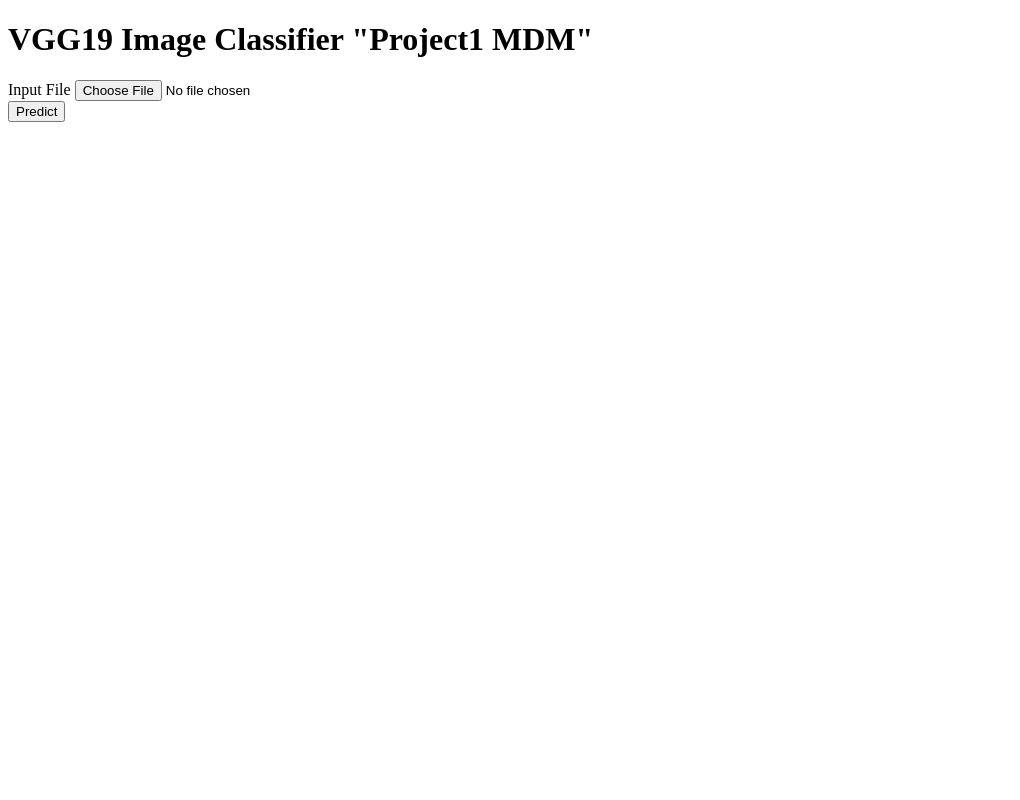
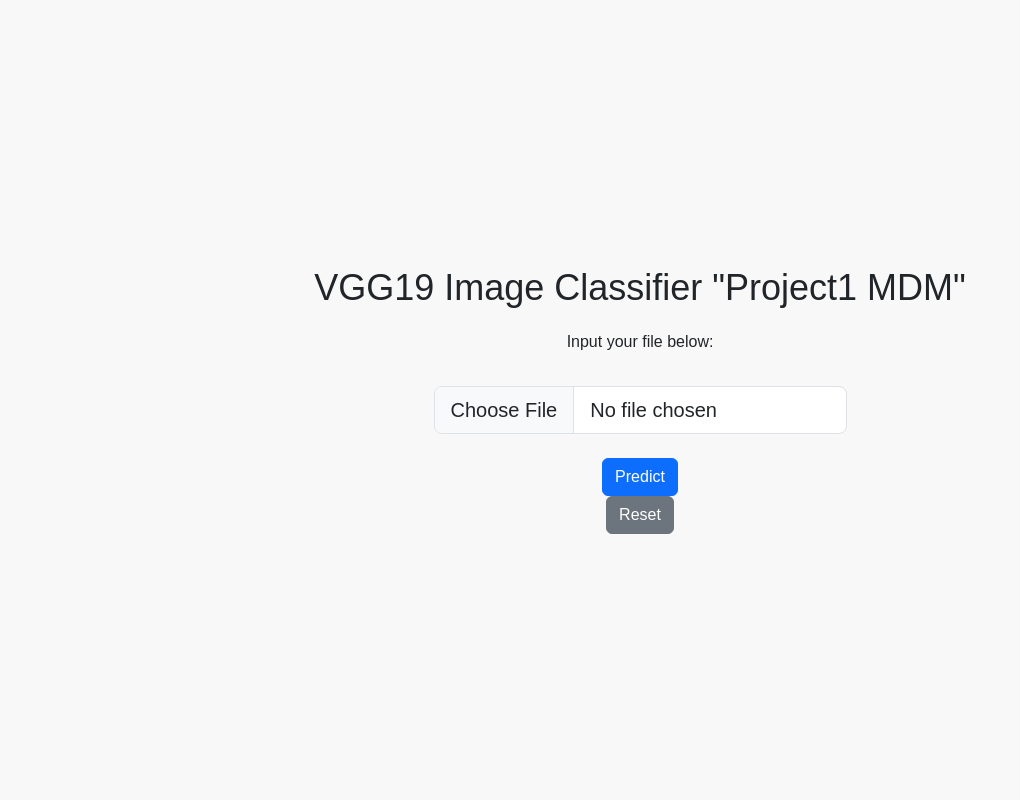
Before and after one commit to schmij03/project1mdm, a Flask app: page / in a window 1280 px wide. Shown: the whole page, without its empty margins (0-1020 px from the left). Run offline with Flask 3, Linux system fonts and the light colour scheme.

Commit message:
changed the design of the html

```diff
--- a/templates/index.html
+++ b/templates/index.html
@@ -1,20 +1,70 @@
 <!DOCTYPE html>
 <html>
+    <link href="https://cdn.jsdelivr.net/npm/bootstrap@5.3.0-alpha2/dist/css/bootstrap.min.css" rel="stylesheet" integrity="sha384-aFq/bzH65dt+w6FI2ooMVUpc+21e0SRygnTpmBvdBgSdnuTN7QbdgL+OapgHtvPp" crossorigin="anonymous">
 <head>
     <meta charset="UTF-8">
     <title>VGG19 Image Classifier</title>
+    <style>
+        body {
+            font-family: Arial, sans-serif;
+            margin: 0;
+            padding: 0;
+            background-color: #F8F8F8;
+        }
 
+        #container {
+            display: flex;
+            flex-direction: column;
+            justify-content: center;
+            align-items: center;
+            height: 100vh;
+        }
+
+        h1 {
+            font-size: 36px;
+            margin-top: 0;
+            margin-bottom: 20px;
+            text-align: center;
+        }
+
+        form {
+            display: flex;
+            flex-direction: column;
+            align-items: center;
+        }
+
+        .image-container {
+            text-align: center;
+            margin-top: 20px;
+        }
+
+        img {
+            max-width: 100%;
+            max-height: 400px;
+        }
+
+        p {
+            font-size: 24px;
+            font-weight: bold;
+            text-align: center;
+            margin-top: 20px;
+        }
+    </style>
 </head>
 <body>
+    <div id="container">
         <h1>VGG19 Image Classifier "Project1 MDM"</h1>
         <form action="/" method="post" enctype="multipart/form-data">
-        <label for="formFileLg" class="form-label">Input File</label>
+            <label for="formFileLg" class="form-label">Input your file below:</label>
+            <br>
             <input class="form-control form-control-lg" name="file" type="file">
             <br>
             <input type="submit" class="btn btn-primary" value="Predict">
+            <button type="button" class="btn btn-secondary" onclick="window.location.href=window.location.href">Reset</button>
         </form>
         {% if prediction %}
         <p>Prediction: {{ prediction }}</p>
         {% endif %}
+    </div>
 </body>
 </html>
```
Lines whose indentation alone changed are shown as unchanged.
